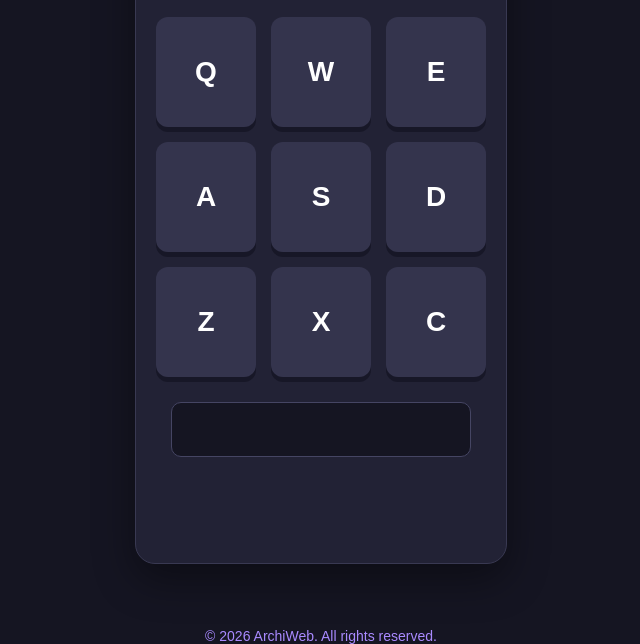
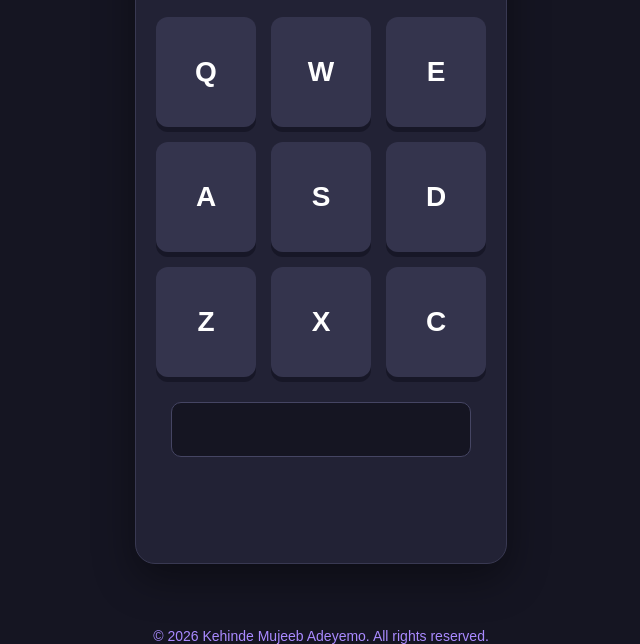
Before and after one commit to Kenny-dev-futa/BeatPad, a plain HTML site: page index.htm in a window 1280 px wide. Shown: the part 156-800 px from the top of the page, without its empty margins (319-959 px from the left). Drawn offline with Linux system fonts and the light colour scheme.

Commit message:
Update copyright in footer section
Updated footer copyright information to reflect the author's name.

```diff
--- a/index.htm
+++ b/index.htm
@@ -63,7 +63,7 @@
 
 
     <footer>
-      <p>&copy; 2026 ArchiWeb. All rights reserved.</p>
+      <p>&copy; 2026 Kehinde Mujeeb Adeyemo. All rights reserved.</p>
     </footer>
     <script src="beatpad.js"></script>
 
```
